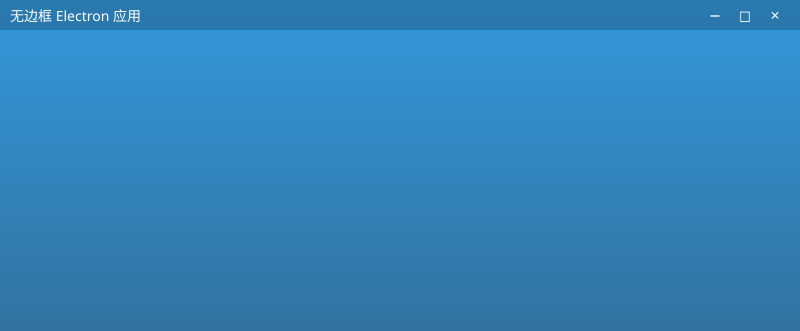
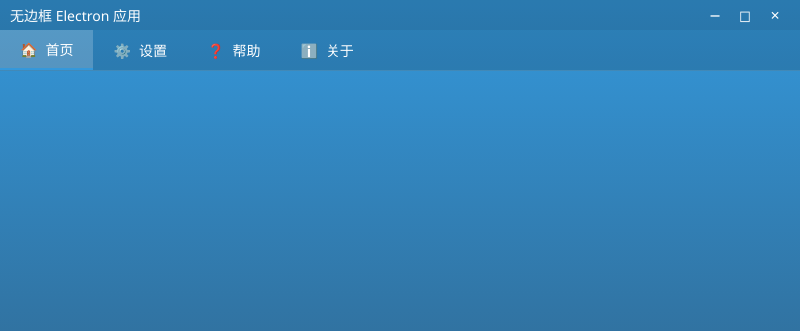
Before and after one commit to learnOmi/electron-basic, an Electron app: page index.html in a window 800 px wide. Shown: the top 331 px of the page. Drawn offline with Linux system fonts and the light colour scheme.

Commit message:
compare personalize menu use Menu module or compeltely writes menu bar by hand

```diff
--- a/index.css
+++ b/index.css
@@ -49,10 +49,57 @@ body {
   background-color: #e74c3c;
 }
 
+/* 菜单选项卡样式 */
+.menu-tabs {
+  display: flex;
+  background-color: rgba(0, 0, 0, 0.15);
+  height: 40px;
+  border-bottom: 1px solid rgba(255, 255, 255, 0.1);
+}
+
+.menu-tab {
+  display: flex;
+  align-items: center;
+  padding: 0 20px;
+  cursor: pointer;
+  transition: all 0.3s ease;
+  position: relative;
+  -webkit-app-region: no-drag;
+}
+
+.menu-tab:hover {
+  background-color: rgba(255, 255, 255, 0.1);
+}
+
+.menu-tab.active {
+  background-color: rgba(255, 255, 255, 0.2);
+  border-bottom: 2px solid #3498db;
+}
+
+.menu-tab.active::after {
+  content: '';
+  position: absolute;
+  bottom: -1px;
+  left: 0;
+  right: 0;
+  height: 1px;
+  background-color: #3498db;
+}
+
+.tab-icon {
+  margin-right: 8px;
+  font-size: 14px;
+}
+
+.tab-text {
+  font-size: 14px;
+  font-weight: 500;
+}
+
 /* 内容区域 */
 .content {
   padding: 20px;
-  height: calc(100vh - 30px);
+  height: calc(100vh - 70px); /* 标题栏30px + 菜单选项卡40px */
   display: flex;
   flex-direction: column;
   align-items: center;
--- a/index.html
+++ b/index.html
@@ -16,6 +16,26 @@
         </div>
     </div>
 
+        <!-- 菜单选项卡 -->
+    <div class="menu-tabs">
+        <div class="menu-tab active" data-tab="home">
+            <span class="tab-icon">🏠</span>
+            <span class="tab-text">首页</span>
+        </div>
+        <div class="menu-tab" data-tab="settings">
+            <span class="tab-icon">⚙️</span>
+            <span class="tab-text">设置</span>
+        </div>
+        <div class="menu-tab" data-tab="help">
+            <span class="tab-icon">❓</span>
+            <span class="tab-text">帮助</span>
+        </div>
+        <div class="menu-tab" data-tab="about">
+            <span class="tab-icon">ℹ️</span>
+            <span class="tab-text">关于</span>
+        </div>
+    </div>
+
     <!-- 内容区域 -->
     <div class="content">
         <h1>父窗口</h1>
--- a/index.js
+++ b/index.js
@@ -24,4 +24,38 @@ window.addEventListener('DOMContentLoaded', () => {
         ipcRenderer.send('window-control', 'close');
     });
 
+        // 菜单选项卡点击事件
+    const menuTabs = document.querySelectorAll('.menu-tab');
+    menuTabs.forEach(tab => {
+        tab.addEventListener('click', () => {
+            // 移除所有选项卡的active类
+            menuTabs.forEach(t => t.classList.remove('active'));
+
+            // 为当前选项卡添加active类
+            tab.classList.add('active');
+
+            // 获取选项卡标识
+            const tabName = tab.getAttribute('data-tab');
+
+            // 在控制台输出日志
+            console.log(`点击了 ${tabName} 选项卡`);
+
+            // 根据选项卡执行不同操作
+            switch(tabName) {
+                case 'home':
+                    console.log('首页选项卡被点击');
+                    break;
+                case 'settings':
+                    console.log('设置选项卡被点击');
+                    break;
+                case 'help':
+                    console.log('帮助选项卡被点击');
+                    break;
+                case 'about':
+                    console.log('关于选项卡被点击');
+                    break;
+            }
+        });
+    });
+
 });
```
Also changed, not shown: main.js (+53 -3 lines).
